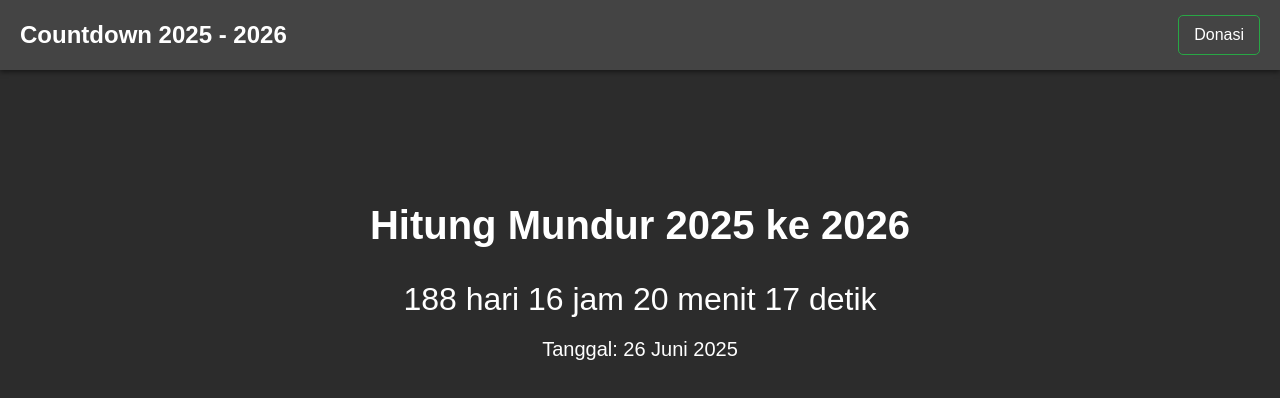
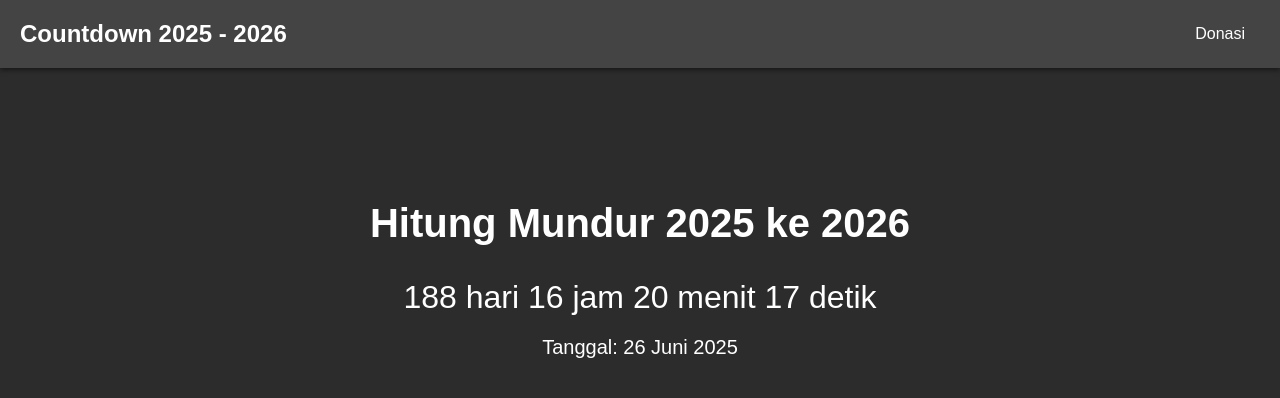
Before and after one commit to RafifFD/HITUNGMUNDUR2025KE2026, a plain HTML site: page index.html in a window 1280 px wide. In both pictures the pointer is over the link "Donasi". Drawn offline with Linux system fonts and the light colour scheme.

Commit message:
Update index.html

```diff
--- a/index.html
+++ b/index.html
@@ -48,7 +48,7 @@
 
         nav a:hover{
             background-color: transparent;
-            border: 1px solid #28a745;
+            box-shadow: 0px 0px 0px #28a745 inset;
         }
 
          nav a.active {
```
